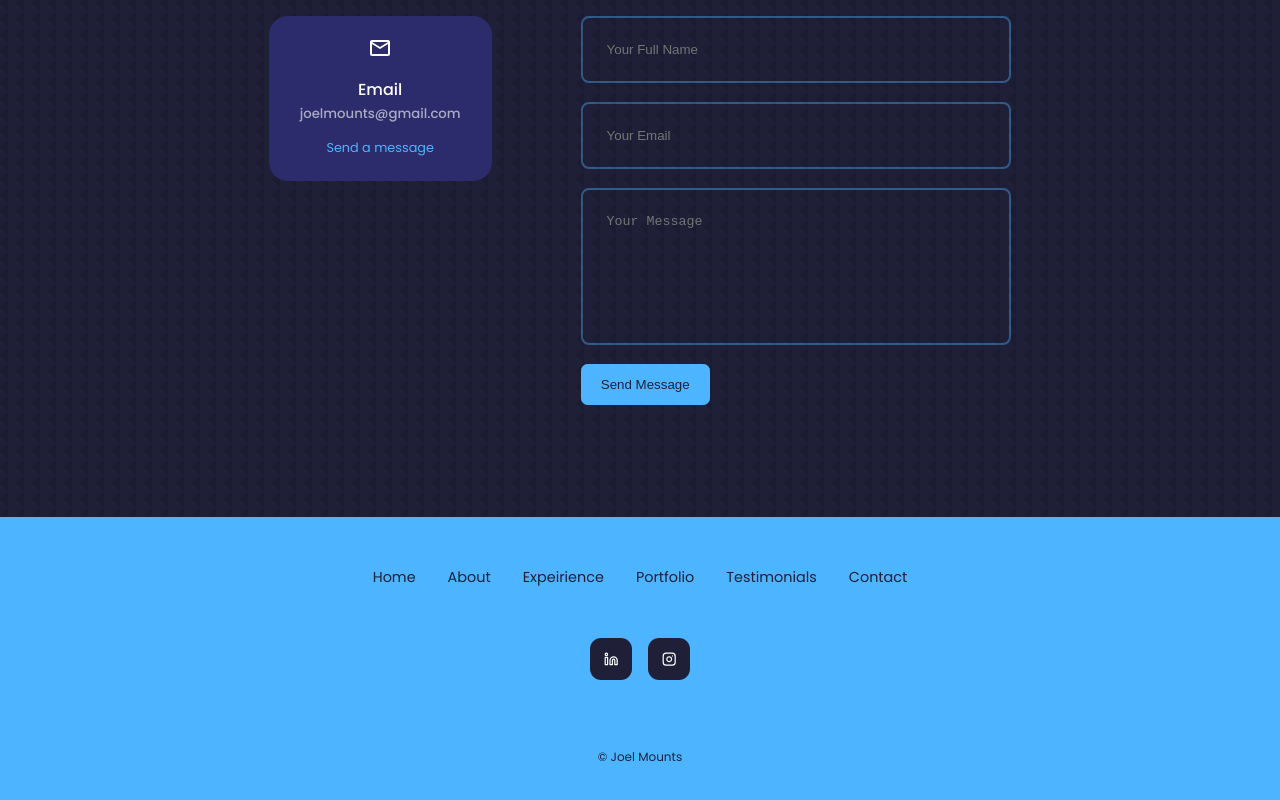
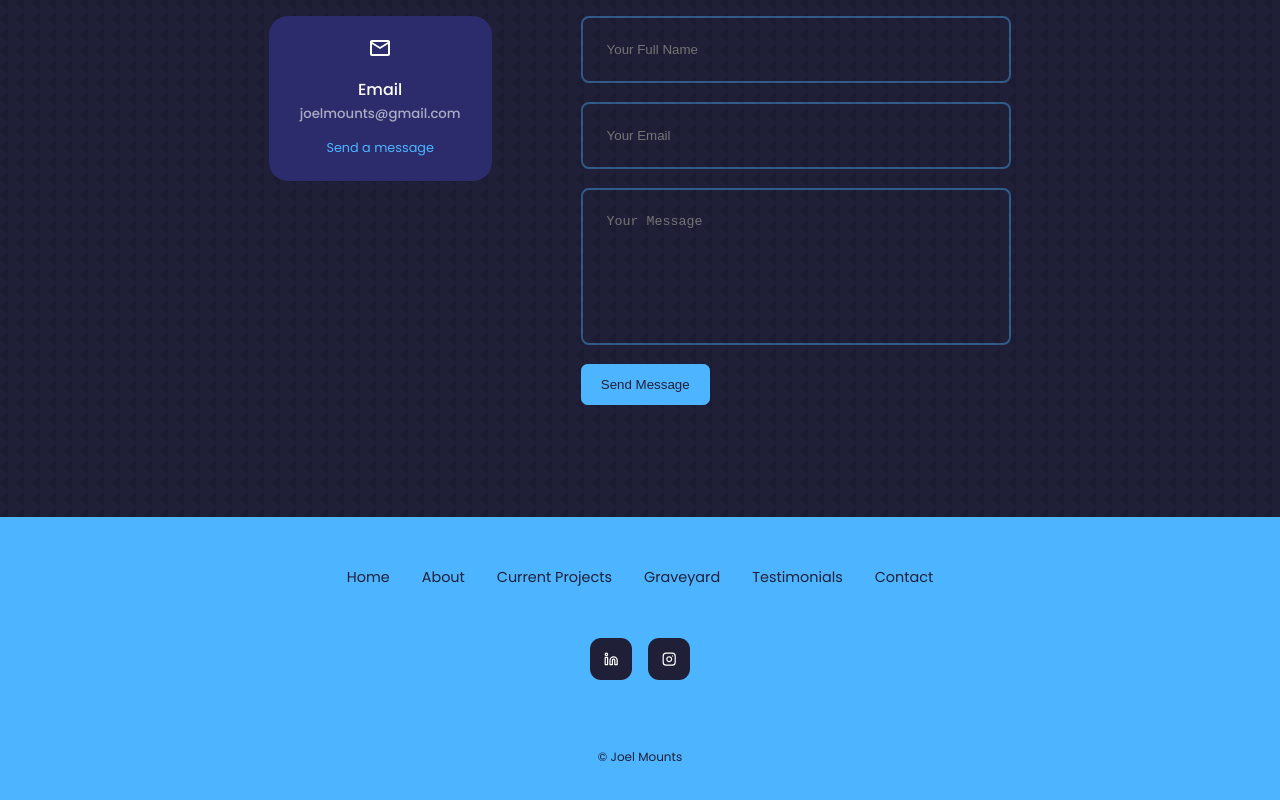
Before and after one commit to xeonstaff/joels-portfolio, a React (Create React App) app: page / in a window 1280 px wide. Shown: the part 4453-5253 px from the top of the page. Built offline with nearby package versions, Linux system fonts and the light colour scheme.

Commit message:
footer edits

```diff
--- a/src/components/footer/Footer.jsx
+++ b/src/components/footer/Footer.jsx
@@ -9,8 +9,8 @@ const Footer = () => {
       <ul className='permalinks'>
         <li><a href="#">Home</a></li>
         <li><a href="#about">About</a></li>
-        <li><a href="#experience">Expeirience</a></li>
-        <li><a href="#portfolio">Portfolio</a></li>
+        <li><a href="#portfolio">Current Projects</a></li>
+        <li><a href="#graveyard">Graveyard</a></li>
         <li><a href="#testimonials">Testimonials</a></li>
         <li><a href="#contact">Contact</a></li>
       </ul>
```
